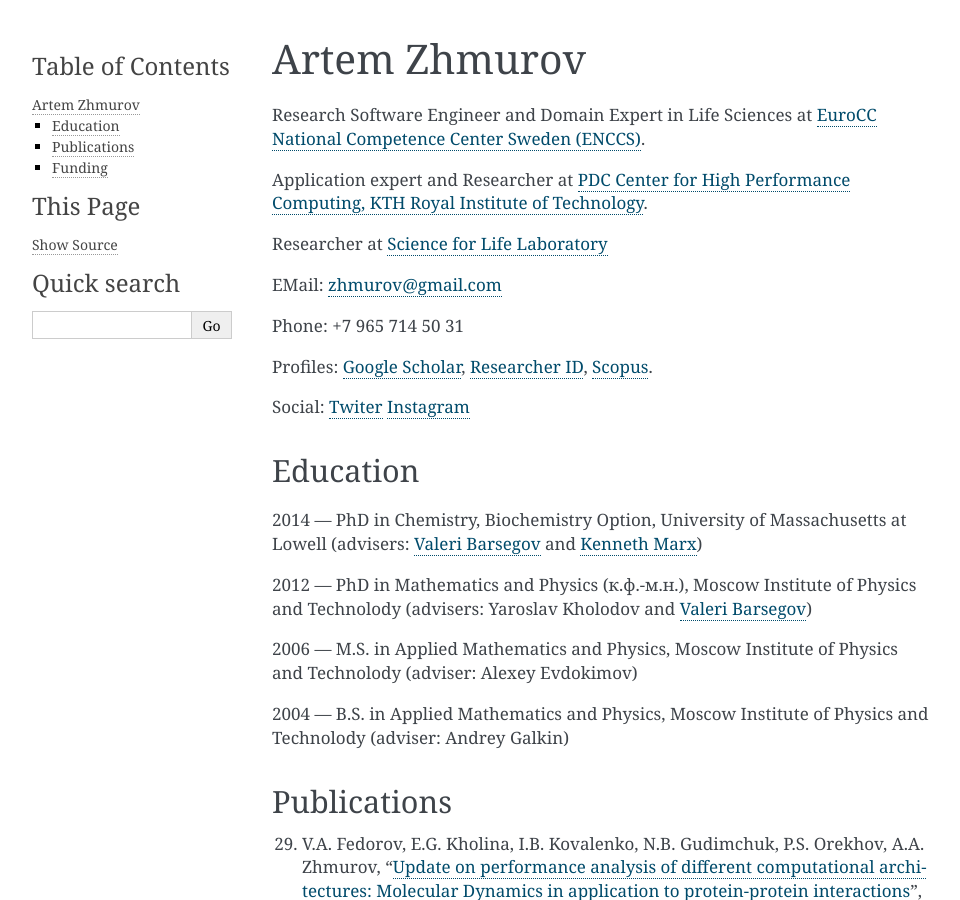
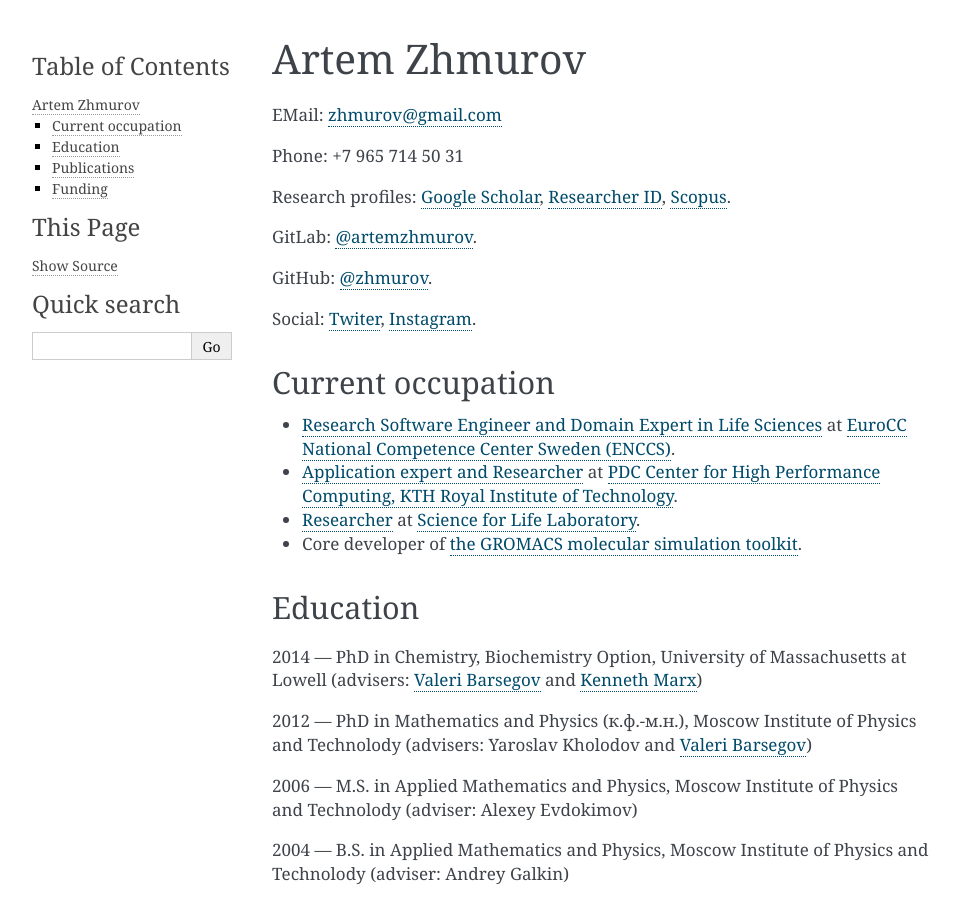
Before and after one commit to zhmurov/webpage, a Sphinx documentation site: the page built from source/index.rst, in a window 1280 px wide and 900 px high. Shown: the whole window, without its empty margins (148-1108 px from the left). Built offline with Sphinx 7.4.7, drawn with Linux system fonts in a browser that asks for light colours.

Commit message:
Add links to profiles at PDC, ENCCS and SciLifeLab

```diff
--- a/source/index.rst
+++ b/source/index.rst
@@ -6,25 +6,38 @@
 Artem Zhmurov
 =============
 
-Research Software Engineer and Domain Expert in Life Sciences at `EuroCC National Competence Center Sweden (ENCCS) <https://enccs.se/>`_.
-
-Application expert and Researcher at `PDC Center for High Performance Computing, KTH Royal Institute of Technology <https://www.pdc.kth.se/>`_.
-
-Researcher at `Science for Life Laboratory <https://www.scilifelab.se/>`_
-
-
 EMail: zhmurov@gmail.com
 
 Phone: +7 965 714 50 31
 
-Profiles:
+Research profiles:
 `Google Scholar <http://scholar.google.ru/citations?user=5t0deUYAAAAJ>`_,
 `Researcher ID <http://www.researcherid.com/rid/F-4455-2012>`_,
 `Scopus <http://www.scopus.com/authid/detail.url?authorId=36524431100>`_.
 
+GitLab:
+`@artemzhmurov <https://gitlab.com/artemzhmurov>`_.
+
+GitHub:
+`@zhmurov <https://github.com/zhmurov>`_.
+
 Social:
-`Twiter <https://twitter.com/ArtemZhmurov>`_
-`Instagram <https://www.instagram.com/artemzhmurov/>`_
+`Twiter <https://twitter.com/ArtemZhmurov>`_,
+`Instagram <https://www.instagram.com/artemzhmurov/>`_.
+
+Current occupation
+------------------
+
+- `Research Software Engineer and Domain Expert in Life Sciences <https://enccs.se/people/artem-zhmurov>`_
+  at `EuroCC National Competence Center Sweden (ENCCS) <https://enccs.se/>`_.
+
+- `Application expert and Researcher <https://www.kth.se/profile/zhmurov?l=en>`_
+  at `PDC Center for High Performance Computing, KTH Royal Institute of Technology <https://www.pdc.kth.se/>`_.
+
+- `Researcher <https://www.biophysics.se/index.php/members/artem-zhmurov/>`_
+  at `Science for Life Laboratory <https://www.scilifelab.se/>`_.
+
+- Core developer of `the GROMACS molecular simulation toolkit <https://gitlab.com/gromacs/gromacs>`_.
 
 Education
 ---------
```
